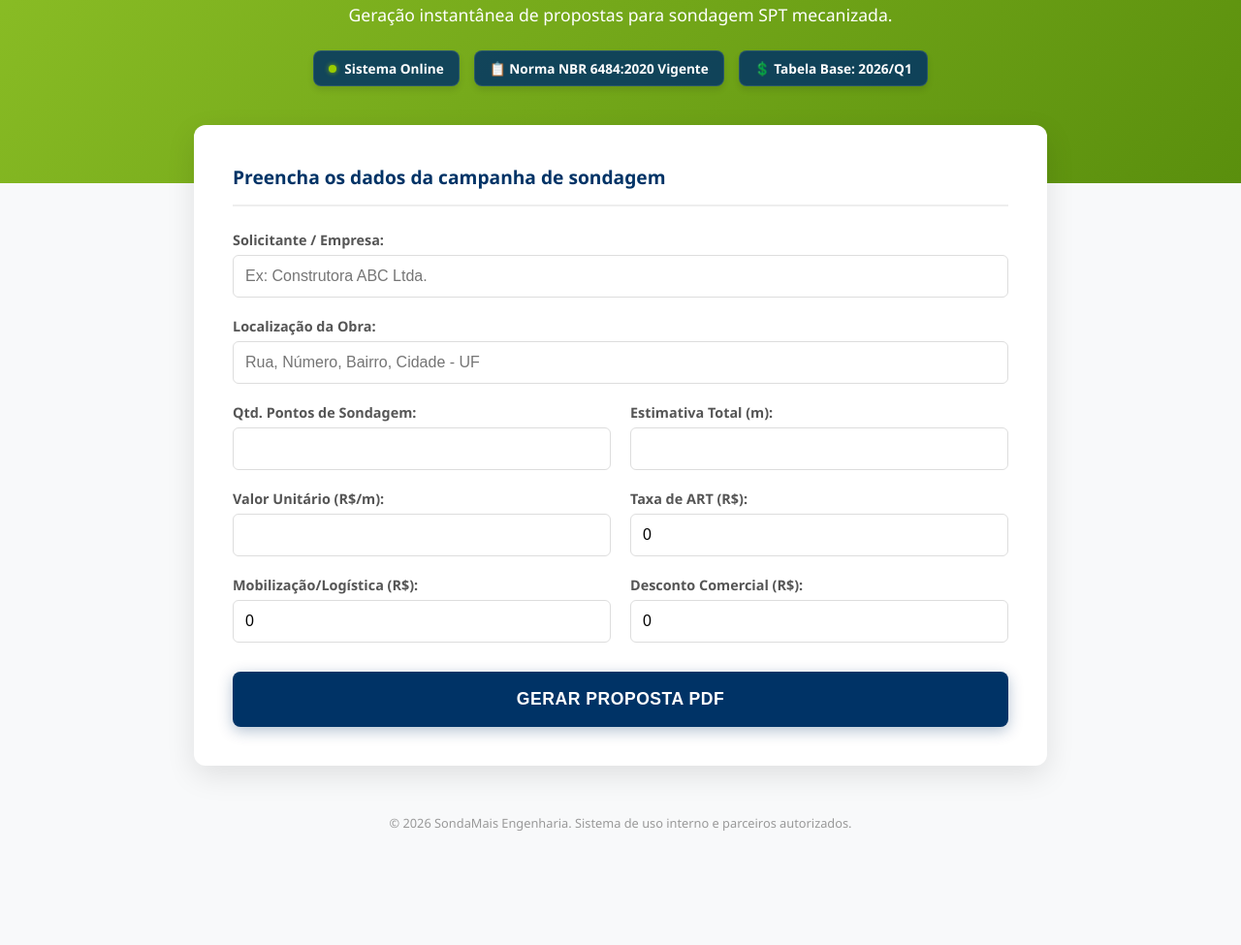
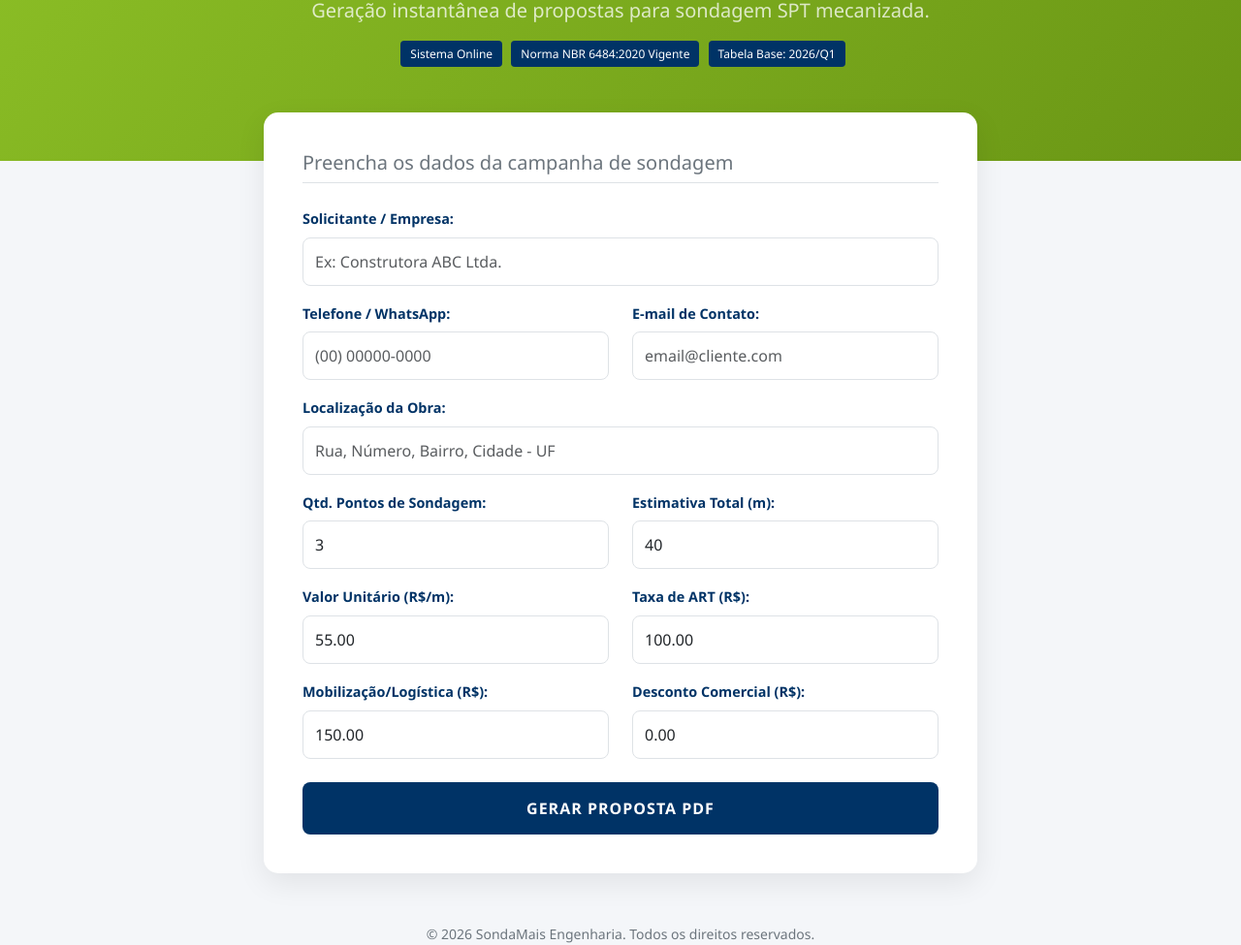
Before and after one commit to fernandosondamais/sondasaas, a website: page public/index.html in a window 1280 px wide. Shown: the part 190-1165 px from the top of the page at 97% size. Before the commit the page ends 1068 px from the top, so only its background shows below. Drawn offline with nearby package versions, Linux system fonts and the light colour scheme.

Commit message:
Update campos index e app

```diff
--- a/public/index.html
+++ b/public/index.html
@@ -1,294 +1,217 @@
 <!DOCTYPE html>
-<html lang="pt-br">
+<html lang="pt-BR">
 <head>
     <meta charset="UTF-8">
     <meta name="viewport" content="width=device-width, initial-scale=1.0">
-    <title>SondaSaaS - Portal de Orçamentos</title>
+    <title>SondaSaaS - Gerador de Propostas</title>
+    <link href="https://cdn.jsdelivr.net/npm/bootstrap@5.3.0/dist/css/bootstrap.min.css" rel="stylesheet">
     <style>
         :root {
+            --sonda-green: #8CBF26;
+            --sonda-dark-green: #6a9615;
             --sonda-blue: #003366;
-            --sonda-green: #8CBF26; /* Verde Base */
-            --sonda-dark-green: #5a8f0d; /* Verde Escuro para Gradiente */
-            --text-dark: #333;
-            --bg-light: #f8f9fa;
-        }
-        body {
-            font-family: 'Segoe UI', Tahoma, Geneva, Verdana, sans-serif;
-            background-color: var(--bg-light);
-            margin: 0;
-            padding: 0;
-            color: var(--text-dark);
         }
 
-        /* --- NAVBAR --- */
-        .navbar {
-            background-color: white;
-            padding: 10px 5%;
+        body {
+            background-color: #f4f6f9;
+            font-family: 'Segoe UI', Tahoma, Geneva, Verdana, sans-serif;
+        }
+
+        /* Hero Section - Faixa Verde */
+        .hero {
+            background: linear-gradient(135deg, var(--sonda-green) 0%, var(--sonda-dark-green) 100%);
+            color: white;
+            padding: 60px 0 100px 0;
+            text-align: center;
+            margin-bottom: -50px;
+        }
+
+        .hero h1 {
+            font-weight: 700;
+            text-shadow: 0 2px 4px rgba(0,0,0,0.1);
+        }
+
+        /* Cartão do Formulário */
+        .form-card {
+            background: white;
+            border-radius: 15px;
+            box-shadow: 0 10px 30px rgba(0,0,0,0.08);
+            padding: 40px;
+            margin-bottom: 50px;
+        }
+
+        .form-label {
+            font-weight: 600;
+            color: var(--sonda-blue);
+            font-size: 0.9rem;
+        }
+
+        .form-control {
+            border: 1px solid #dee2e6;
+            padding: 12px;
+            border-radius: 8px;
+        }
+
+        .form-control:focus {
+            border-color: var(--sonda-green);
+            box-shadow: 0 0 0 3px rgba(140, 191, 38, 0.2);
+        }
+
+        /* Botão Principal */
+        .btn-primary {
+            background-color: var(--sonda-blue);
+            border: none;
+            padding: 15px 30px;
+            font-weight: 700;
+            text-transform: uppercase;
+            letter-spacing: 1px;
+            width: 100%;
+            border-radius: 8px;
+            transition: all 0.3s;
+        }
+
+        .btn-primary:hover {
+            background-color: #002244;
+            transform: translateY(-2px);
+        }
+
+        .header-top {
             display: flex;
             justify-content: space-between;
             align-items: center;
-            box-shadow: 0 2px 10px rgba(0,0,0,0.05);
-            position: sticky;
-            top: 0;
-            z-index: 100;
+            padding: 15px 5%;
+            background: white;
         }
-        .brand {
+
+        .header-logo {
+            font-weight: bold;
+            color: var(--sonda-blue);
             display: flex;
             align-items: center;
-        }
-        .brand img {
-            height: 55px;
-            width: auto;
+            gap: 10px;
         }
 
-        .btn-admin {
-            text-decoration: none;
-            color: var(--sonda-blue);
-            font-weight: 600;
-            font-size: 0.9rem;
-            border: 2px solid var(--sonda-blue);
-            padding: 8px 20px;
-            border-radius: 50px;
-            transition: all 0.3s;
-        }
-        .btn-admin:hover {
+        .badge-status {
             background-color: var(--sonda-blue);
             color: white;
-        }
-
-        /* --- HERO SECTION --- */
-        .hero {
-            /* Gradiente Verde SondaMais */
-            background: linear-gradient(135deg, var(--sonda-green) 0%, var(--sonda-dark-green) 100%);
-            color: white;
-            padding: 60px 5% 100px 5%;
-            text-align: center;
-        }
-        .hero h1 {
-            margin: 0;
-            font-size: 2.2rem;
-            font-weight: 700;
-            text-shadow: 0 2px 4px rgba(0,0,0,0.1);
-        }
-        .hero p {
-            margin-top: 10px;
-            font-size: 1.1rem;
-            opacity: 1;
-            font-weight: 500;
-        }
-
-        /* Badges de Informação Útil */
-        .info-badges {
-            display: flex;
-            justify-content: center;
-            gap: 15px;
-            margin-top: 25px;
-            flex-wrap: wrap;
-        }
-        .badge {
-            /* CORREÇÃO AQUI: Fundo Azul Escuro para contrastar com o Verde */
-            background: rgba(0, 51, 102, 0.85);
-            color: white;
-            padding: 8px 15px;
-            border-radius: 8px;
-            font-size: 0.85rem;
-            display: flex;
-            align-items: center;
-            gap: 8px;
-            border: 1px solid rgba(255,255,255,0.1);
-            font-weight: 600;
-            box-shadow: 0 4px 6px rgba(0,0,0,0.1);
-        }
-        .dot {
-            height: 8px;
-            width: 8px;
-            /* O ponto agora é Verde Aceso para brilhar no fundo azul */
-            background-color: #99cc00;
-            border-radius: 50%;
-            display: inline-block;
-            box-shadow: 0 0 5px rgba(153, 204, 0, 0.8);
-        }
-
-        /* --- CONTAINER DO FORMULÁRIO --- */
-        .form-container {
-            background-color: white;
-            width: 90%;
-            max-width: 800px;
-            margin: -60px auto 50px auto;
-            border-radius: 12px;
-            box-shadow: 0 10px 30px rgba(0,0,0,0.1);
-            padding: 40px;
-            position: relative;
-        }
-        .form-title {
-            color: var(--sonda-blue);
-            border-bottom: 2px solid #eee;
-            padding-bottom: 15px;
-            margin-bottom: 25px;
-            font-size: 1.2rem;
-            font-weight: 700;
-        }
-
-        /* --- ESTILOS DO FORMULÁRIO --- */
-        .form-grid {
-            display: grid;
-            grid-template-columns: 1fr 1fr;
-            gap: 20px;
-        }
-        .full-width { grid-column: 1 / -1; }
-
-        label {
-            display: block;
-            margin-bottom: 6px;
-            color: #555;
-            font-weight: 600;
-            font-size: 0.9rem;
-        }
-        input[type="text"], input[type="number"] {
-            width: 100%;
-            padding: 12px;
-            border: 1px solid #ddd;
-            border-radius: 6px;
-            box-sizing: border-box;
-            font-size: 1rem;
-            transition: border-color 0.3s;
-        }
-        input:focus {
-            border-color: var(--sonda-green);
-            outline: none;
-            box-shadow: 0 0 0 3px rgba(140, 191, 38, 0.2);
-        }
-
-        .btn-submit {
-            width: 100%;
-            padding: 18px;
-            background: var(--sonda-blue);
-            color: white;
-            border: none;
-            border-radius: 8px;
-            font-size: 1.1rem;
-            font-weight: 800;
-            cursor: pointer;
-            transition: background 0.3s, transform 0.2s;
-            margin-top: 30px;
-            text-transform: uppercase;
-            letter-spacing: 0.5px;
-            box-shadow: 0 4px 15px rgba(0, 51, 102, 0.3);
-        }
-        .btn-submit:hover {
-            background-color: #002244;
-            transform: translateY(-2px);
-        }
-        .btn-submit:disabled {
-            background-color: #ccc;
-            cursor: not-allowed;
-            transform: none;
-            box-shadow: none;
-        }
-
-        .footer {
-            text-align: center;
-            font-size: 0.8rem;
-            color: #999;
-            padding-bottom: 20px;
+            padding: 5px 10px;
+            border-radius: 4px;
+            font-size: 0.75rem;
+            margin-left: 5px;
         }
     </style>
 </head>
 <body>
 
-    <nav class="navbar">
-        <div class="brand">
-            <img src="logo.png" alt="SondaMais Engenharia">
+    <div class="header-top">
+        <div class="header-logo">
+            <img src="logo.png" alt="Logo" height="40" onerror="this.style.display='none'">
+            <span>SondaMais Engenharia</span>
         </div>
-        <a href="/admin" class="btn-admin">
-            🔒 Área Restrita
-        </a>
-    </nav>
+        <a href="/login" class="btn btn-outline-dark btn-sm rounded-pill px-4">Área Restrita</a>
+    </div>
 
-    <header class="hero">
-        <h1>Portal de Orçamentos Técnicos</h1>
-        <p>Geração instantânea de propostas para sondagem SPT mecanizada.</p>
-
-        <div class="info-badges">
-            <div class="badge">
-                <span class="dot"></span> Sistema Online
-            </div>
-            <div class="badge">
-                📋 Norma NBR 6484:2020 Vigente
-            </div>
-            <div class="badge">
-                💲 Tabela Base: 2026/Q1
+    <div class="hero">
+        <div class="container">
+            <h1>Portal de Orçamentos Técnicos</h1>
+            <p class="lead opacity-75">Geração instantânea de propostas para sondagem SPT mecanizada.</p>
+            <div class="mt-3">
+                <span class="badge-status">Sistema Online</span>
+                <span class="badge-status">Norma NBR 6484:2020 Vigente</span>
+                <span class="badge-status">Tabela Base: 2026/Q1</span>
             </div>
         </div>
-    </header>
+    </div>
 
-    <div class="form-container">
-        <div class="form-title">Preencha os dados da campanha de sondagem</div>
+    <div class="container">
+        <div class="row justify-content-center">
+            <div class="col-lg-8">
+                <div class="form-card">
+                    <h5 class="text-secondary mb-4 pb-2 border-bottom">Preencha os dados da campanha de sondagem</h5>
 
-        <form id="formOrcamento">
-            <div class="form-grid">
-                <div class="full-width">
-                    <label for="cliente">Solicitante / Empresa:</label>
-                    <input type="text" id="cliente" name="cliente" required placeholder="Ex: Construtora ABC Ltda.">
-                </div>
+                    <form id="orcamentoForm">
+                        <div class="mb-3">
+                            <label class="form-label">Solicitante / Empresa:</label>
+                            <input type="text" name="cliente" class="form-control" placeholder="Ex: Construtora ABC Ltda." required>
+                        </div>
 
-                <div class="full-width">
-                    <label for="endereco">Localização da Obra:</label>
-                    <input type="text" id="endereco" name="endereco" required placeholder="Rua, Número, Bairro, Cidade - UF">
-                </div>
+                        <div class="row mb-3">
+                            <div class="col-md-6">
+                                <label class="form-label">Telefone / WhatsApp:</label>
+                                <input type="text" name="telefone" class="form-control" placeholder="(00) 00000-0000">
+                            </div>
+                            <div class="col-md-6">
+                                <label class="form-label">E-mail de Contato:</label>
+                                <input type="email" name="email" class="form-control" placeholder="email@cliente.com">
+                            </div>
+                        </div>
 
-                <div>
-                    <label for="furos">Qtd. Pontos de Sondagem:</label>
-                    <input type="number" id="furos" name="furos" required min="1">
-                </div>
+                        <div class="mb-3">
+                            <label class="form-label">Localização da Obra:</label>
+                            <input type="text" name="endereco" class="form-control" placeholder="Rua, Número, Bairro, Cidade - UF" required>
+                        </div>
 
-                <div>
-                    <label for="metragem">Estimativa Total (m):</label>
-                    <input type="number" id="metragem" name="metragem" required step="0.01">
-                </div>
+                        <div class="row mb-3">
+                            <div class="col-md-6">
+                                <label class="form-label">Qtd. Pontos de Sondagem:</label>
+                                <input type="number" name="furos" class="form-control" value="3" required>
+                            </div>
+                            <div class="col-md-6">
+                                <label class="form-label">Estimativa Total (m):</label>
+                                <input type="number" name="metragem" class="form-control" value="40" required>
+                            </div>
+                        </div>
 
-                <div>
-                    <label for="valor_metro">Valor Unitário (R$/m):</label>
-                    <input type="number" id="valor_metro" name="valor_metro" required step="0.01">
-                </div>
+                        <div class="row mb-3">
+                            <div class="col-md-6">
+                                <label class="form-label">Valor Unitário (R$/m):</label>
+                                <input type="number" name="valor_metro" class="form-control" step="0.01" value="55.00">
+                            </div>
+                            <div class="col-md-6">
+                                <label class="form-label">Taxa de ART (R$):</label>
+                                <input type="number" name="art" class="form-control" step="0.01" value="100.00">
+                            </div>
+                        </div>
 
-                <div>
-                    <label for="art">Taxa de ART (R$):</label>
-                    <input type="number" id="art" name="art" value="0" step="0.01">
-                </div>
+                        <div class="row mb-4">
+                            <div class="col-md-6">
+                                <label class="form-label">Mobilização/Logística (R$):</label>
+                                <input type="number" name="mobilizacao" class="form-control" step="0.01" value="150.00">
+                            </div>
+                            <div class="col-md-6">
+                                <label class="form-label">Desconto Comercial (R$):</label>
+                                <input type="number" name="desconto" class="form-control" step="0.01" value="0.00">
+                            </div>
+                        </div>
 
-                <div>
-                    <label for="mobilizacao">Mobilização/Logística (R$):</label>
-                    <input type="number" id="mobilizacao" name="mobilizacao" value="0" step="0.01">
-                </div>
-
-                <div>
-                    <label for="desconto">Desconto Comercial (R$):</label>
-                    <input type="number" id="desconto" name="desconto" value="0" step="0.01">
+                        <button type="submit" class="btn btn-primary" id="btnGerar">
+                            GERAR PROPOSTA PDF
+                        </button>
+                    </form>
                 </div>
             </div>
-
-            <button type="submit" class="btn-submit">Gerar Proposta PDF</button>
-        </form>
+        </div>
     </div>
 
-    <div class="footer">
-        &copy; 2026 SondaMais Engenharia. Sistema de uso interno e parceiros autorizados.
+    <div class="text-center text-secondary mb-5">
+        <small>&copy; 2026 SondaMais Engenharia. Todos os direitos reservados.</small>
     </div>
 
     <script>
-        document.getElementById('formOrcamento').onsubmit = async (e) => {
+        document.getElementById('orcamentoForm').addEventListener('submit', async function(e) {
             e.preventDefault();
-            const btn = document.querySelector('.btn-submit');
-            const originalText = btn.textContent;
 
-            btn.textContent = 'Processando e Gerando Documento...';
+            const btn = document.getElementById('btnGerar');
+            const originalText = btn.innerText;
+            btn.innerText = 'GERANDO PDF...';
             btn.disabled = true;
 
+            // Coleta dados do formulário
             const formData = new FormData(e.target);
             const data = Object.fromEntries(formData.entries());
 
             try {
+                // Envia para o backend (API)
                 const response = await fetch('/gerar-proposta', {
                     method: 'POST',
                     headers: { 'Content-Type': 'application/json' },
@@ -296,35 +219,29 @@
                 });
 
                 if (response.ok) {
+                    // Se sucesso, baixa o arquivo
                     const blob = await response.blob();
                     const url = window.URL.createObjectURL(blob);
                     const a = document.createElement('a');
                     a.href = url;
-
-                    const contentDisposition = response.headers.get('Content-Disposition');
-                    let filename = 'Proposta_SondaMais.pdf';
-                    if (contentDisposition) {
-                        const filenameMatch = contentDisposition.match(/filename="?([^"]+)"?/);
-                        if (filenameMatch && filenameMatch.length === 2)
-                            filename = filenameMatch[1];
-                    }
-                    a.download = filename;
+                    a.download = `Orcamento_${data.cliente.replace(/\s+/g, '_')}.pdf`;
                     document.body.appendChild(a);
                     a.click();
                     a.remove();
-                    window.URL.revokeObjectURL(url);
+
+                    // Limpa formulário (opcional)
+                    // e.target.reset();
                 } else {
-                    alert("Erro ao gerar proposta. Verifique os dados.");
+                    alert('Erro ao gerar proposta. Verifique os dados.');
                 }
             } catch (error) {
                 console.error('Erro:', error);
-                alert("Erro de conexão com o servidor.");
+                alert('Erro de conexão com o servidor.');
             } finally {
-                btn.textContent = originalText;
+                btn.innerText = originalText;
                 btn.disabled = false;
             }
-        };
+        });
     </script>
-
 </body>
 </html>
```
